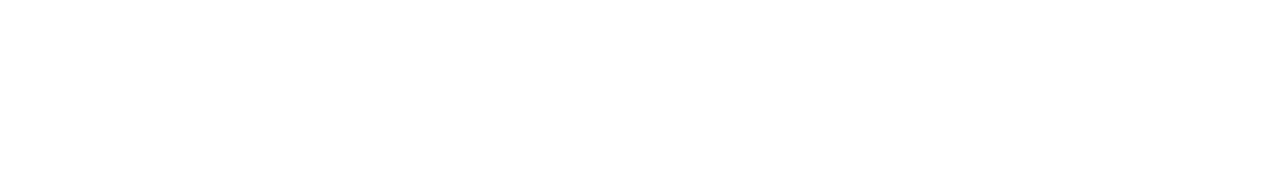
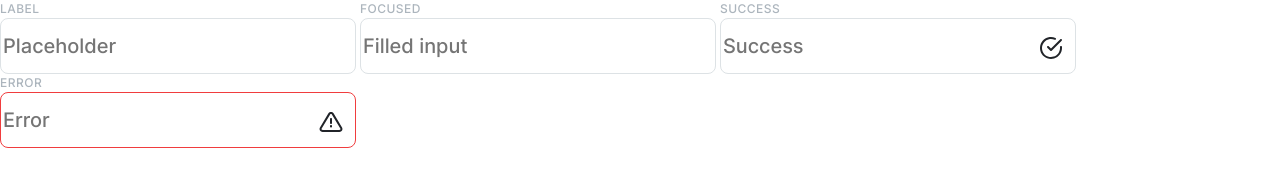
Before and after one commit to js-tasks-ru/htmlcss-20230124_svi-victoria, a website: page 07-lection5/04-input/index.html in a window 1280 px wide. Drawn offline with Linux system fonts and the light colour scheme.

Commit message:
Начала работу с form group

```diff
--- a/07-lection5/04-input/index.html
+++ b/07-lection5/04-input/index.html
@@ -4,8 +4,62 @@
     <head>
         <link rel="stylesheet" href="../../assets/css/main.css">
         <link rel="stylesheet" href="./input.css">
+        <meta charset="uff-8">
+        <title>Form group</title>
     </head>
     <body>
 
+            <label class="form-group">
+                <div class="form-group__state">
+                    <h2 class="form-group__title">LABEL</h2>
+                    <div class="form-group__control">
+                        <input class="form-group__input" type="text" placeholder="Placeholder">
+                    </div>
+                </div>
+            </label>
+
+            <label class="form-group">
+                <div class="form-group__state">
+                    <h5 class="form-group__title">FOCUSED</h5>
+                    <div class="form-group__control" focus>
+                        <input class="form-group__input" type="text" placeholder="Filled input">
+                    </div>
+                </div>
+            </label>
+
+            <label class="form-group form-group_success">
+                <div class="form-group__state">
+                    <h3 class="form-group__title">SUCCESS</h3>
+                    <div class="form-group__control">
+                        <input class="form-group__input" type="text" placeholder="Success">
+                        <svg class="form-group_success__icon">
+                            <use href="../../assets/images/icons-sprite.svg#success"></use>
+                        </svg>
+                    </div>
+                </div>
+            </label>
+
+
+            <label class="form-group form-group_invalid">
+                <div class="form-group__state">
+                    <h4 class="form-group__title">ERROR</h4>
+                    <div class="form-group__control">
+                        <input class="form-group__input_invalid" type="text" placeholder="Error">
+                        <svg class="form-group_invalid__icon">
+                            <use href="../../assets/images/icons-sprite.svg#error"></use>
+                        </svg>
+                    </div>
+                </div>
+            </label>
+
+
+
+
+
+
+
+
+
+
     </body>
 </html>
--- a/07-lection5/04-input/input.css
+++ b/07-lection5/04-input/input.css
@@ -0,0 +1,76 @@
+.form-group {
+    display: inline-flex;
+    gap: 5px;
+    color: var(--grey-2);
+}
+
+.form-group__control {
+    height: 56px; /*как правило, формы ввода везде одного размера, поэтому задаю точные height и width */
+    width: 356px;
+    display: inline-flex;
+    position: relative;
+}
+
+.form-group__title {
+    font-family: 'Inter';
+    font-style: normal;
+    font-weight: 500;
+    font-size: 12px;
+    line-height: 18px;
+    letter-spacing: 0.04em;
+    text-transform: uppercase;
+    color: var(--grey-3);
+}
+
+.form-group__input {
+    flex-grow: 1;
+    box-sizing: border-box;
+    background: #FFFFFF;
+    border: 1px solid var(--grey-2);
+    border-radius: 8px;
+    font-family: 'Inter';
+    font-style: normal;
+    font-weight: 400;
+    font-size: 20px;
+    line-height: 26px;
+}
+
+.form-group__input_invalid {
+    flex-grow: 1;
+    box-sizing: border-box;
+    background: #FFFFFF;
+    border: 1px solid #F03D3E;
+    border-radius: 8px;
+    font-family: 'Inter';
+    font-style: normal;
+    font-weight: 400;
+    font-size: 20px;
+    line-height: 26px;
+    color: var(--grey-2);
+}
+
+.form-group_success__icon {
+    width: 24px;
+    height: 24px;
+    position: absolute;
+    top: 18px;
+    left: 319px;
+    fill: var(--blue);
+}
+
+.form-group_invalid__icon {
+    width: 24px;
+    height: 24px;
+    position: absolute;
+    top: 18px;
+    left: 319px;
+    fill: #F03D3E;
+}
+
+.form-group__input:focus {
+    border: 1px solid var(--blue);
+}
+
+/*.form-group__control:focus > .form-group__input{
+    border: 1px solid var(--blue);
+}*/
```
